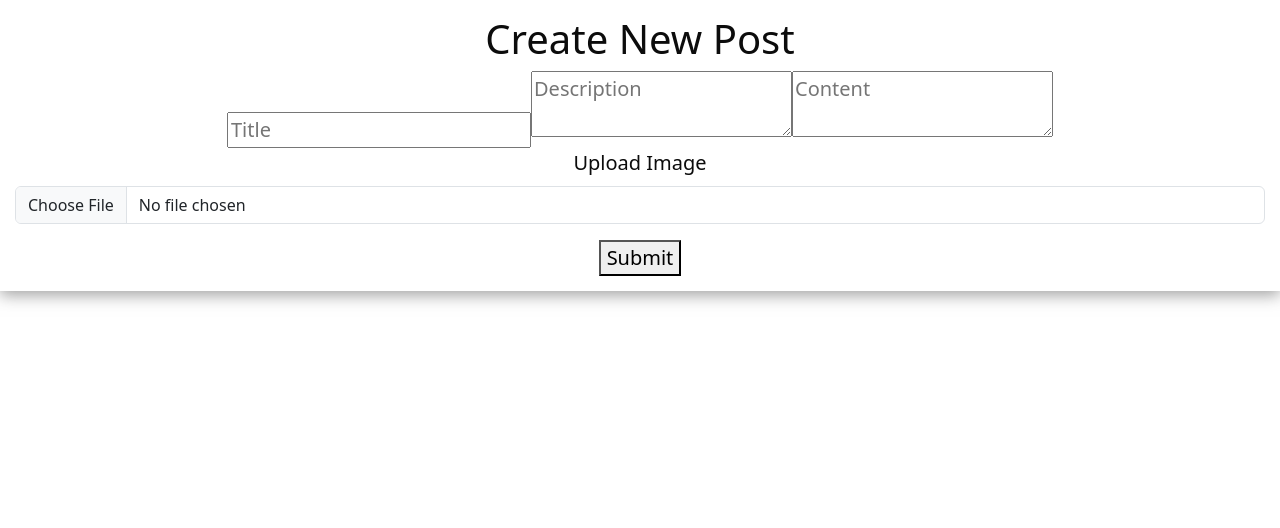
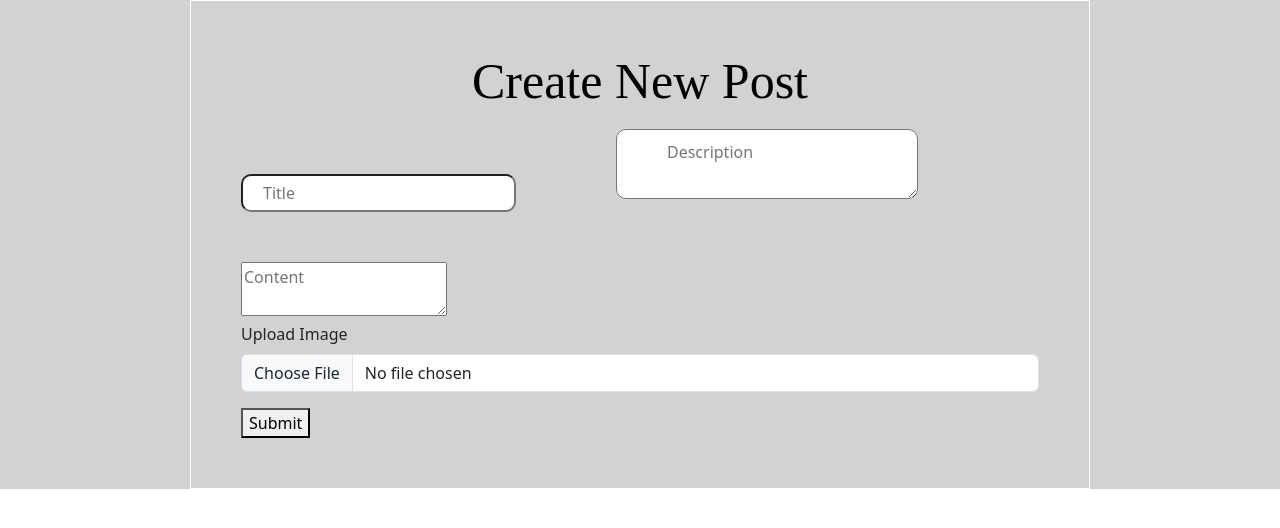
Before and after one commit to naledimuhauli/blog-website, a React (Create React App) app in the folder client/: page /new-post in a window 1280 px wide. Shown: the top 528 px of the page. Built offline with nearby package versions, Linux system fonts and the light colour scheme.

Commit message:
styled new post form

```diff
--- a/client/src/pages/NewPost.js
+++ b/client/src/pages/NewPost.js
@@ -1,5 +1,6 @@
 import React, { useState } from 'react';
 import { useNavigate } from 'react-router-dom';
+import './pages.css';
 
 function NewPost() {
     const [title, setTitle] = useState('');
@@ -40,30 +41,35 @@ function NewPost() {
     };
 
     return (
-        <div className="new-post">
-            <h1>Create New Post</h1>
+        <div className="form">
+            <div className="new-posts">
+                <h1 className='new-post-h1'>Create New Post</h1>
                 <form onSubmit={handleSubmit}>
                     <input
                         type="text"
                         placeholder="Title"
                         value={title}
+                        className='new-post-title'
                         onChange={(e) => setTitle(e.target.value)}
                     />
                     <textarea
                         placeholder="Description"
                         value={description}
+                        className='new-post-description'
                         onChange={(e) => setDescription(e.target.value)}
                     ></textarea>
+                    <br />
                     <textarea
                         placeholder="Content"
                         value={content}
+                        className='new-post-content'
                         onChange={(e) => setContent(e.target.value)}
                     ></textarea>
 
                     <div className="mb-3">
                         <label htmlFor="formFile" className="form-label">Upload Image</label>
                         <input
-                        className="form-control"
+                            className="form-control media"
                             type="file"
                             id="formFile"
                             accept="image/*" // Only accept image files
@@ -75,13 +81,14 @@ function NewPost() {
                     {imagePreview && (
                         <div className="image-preview">
                             <h4>Image Preview:</h4>
-                        <img src={imagePreview} alt="Preview" style={{ maxWidth: '100%', height: 'auto' }} />
+                            <img src={imagePreview} alt="Preview" style={{ maxWidth: '350px', height: 'auto' }} />
                         </div>
                     )}
 
                     <button type="submit">Submit</button>
                 </form>
             </div>
+        </div>
     );
 }
 
--- a/client/src/pages/pages.css
+++ b/client/src/pages/pages.css
@@ -118,3 +118,38 @@
     color: black;
     font-family: poppins;
 }
+
+.form {
+    background-color: rgb(211, 210, 210);
+    max-width: 100%;
+    max-height: 100%;
+}
+
+.form .new-posts {
+    max-width: 900px;
+    margin: 20px;
+    padding: 50px;
+    display: block;
+    margin: auto;
+    align-items: center;
+    border: 1px solid white;
+}
+
+.form .new-post-h1 {
+    font-size: 50px;
+    font-family: poppins;
+    color: black;
+    text-align: center;
+}
+
+.new-post-title {
+    padding: 5px 20px;
+    border-radius: 10px;
+    margin: 10px 100px 50px 0;
+}
+
+.new-post-description {
+    padding: 10px 50px;
+    margin-top: 10px;
+    border-radius: 10px;
+}
```
Lines whose indentation alone changed are shown as unchanged.
